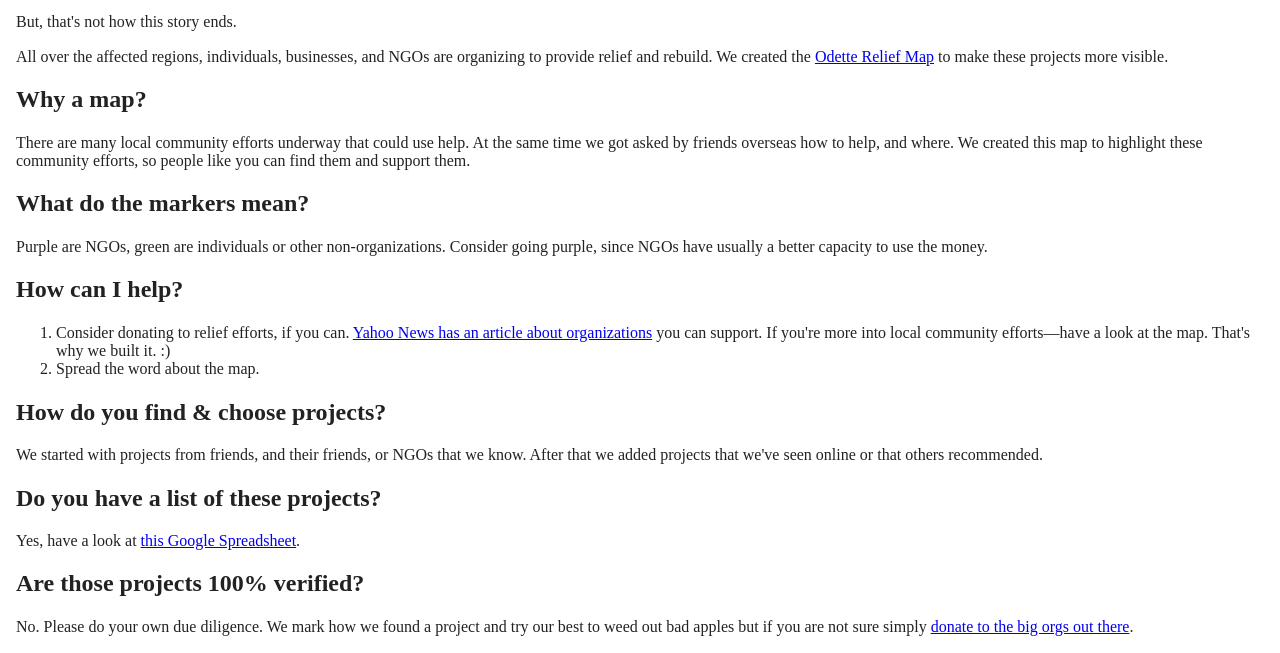
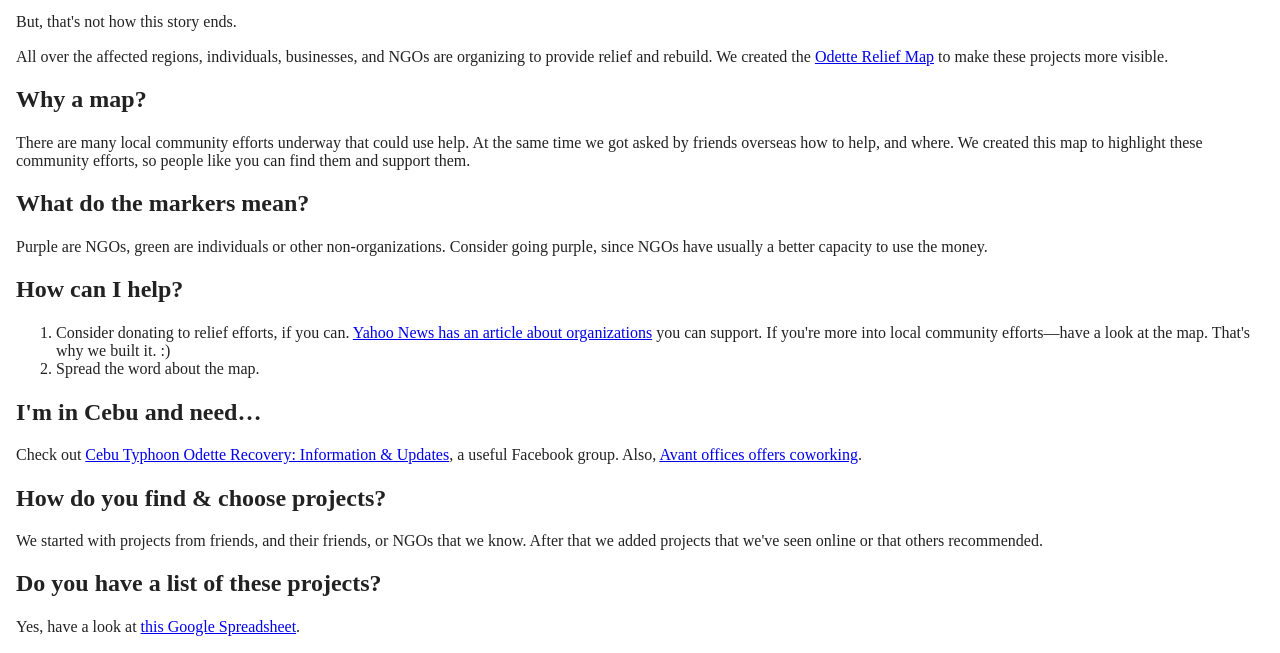
Before and after one commit to odettereliefmap/odettereliefmap.github.io, a website built with Parcel: page about.html in a window 1280 px wide. Shown: the part 135-788 px from the top of the page. Built offline with nearby package versions, Linux system fonts and the light colour scheme.

Commit message:
fb group

```diff
--- a/about.html
+++ b/about.html
@@ -42,6 +42,9 @@
             <li>Spread the word about the map.</li>
         </ol>
 
+        <h2>I'm in Cebu and need…</h2>
+        <p>Check out <a href="https://web.facebook.com/groups/611591516780035/">Cebu Typhoon Odette Recovery: Information & Updates</a>, a useful Facebook group. Also, <a href="https://www.facebook.com/mbasabe/posts/10222790340400372">Avant offices offers coworking</a>. </p>
+
         <h2>How do you find & choose projects?</h2>
         <p>We started with projects from friends, and their friends, or NGOs that we know. After that we added projects that we've seen online or that others recommended.</p>
 
```
